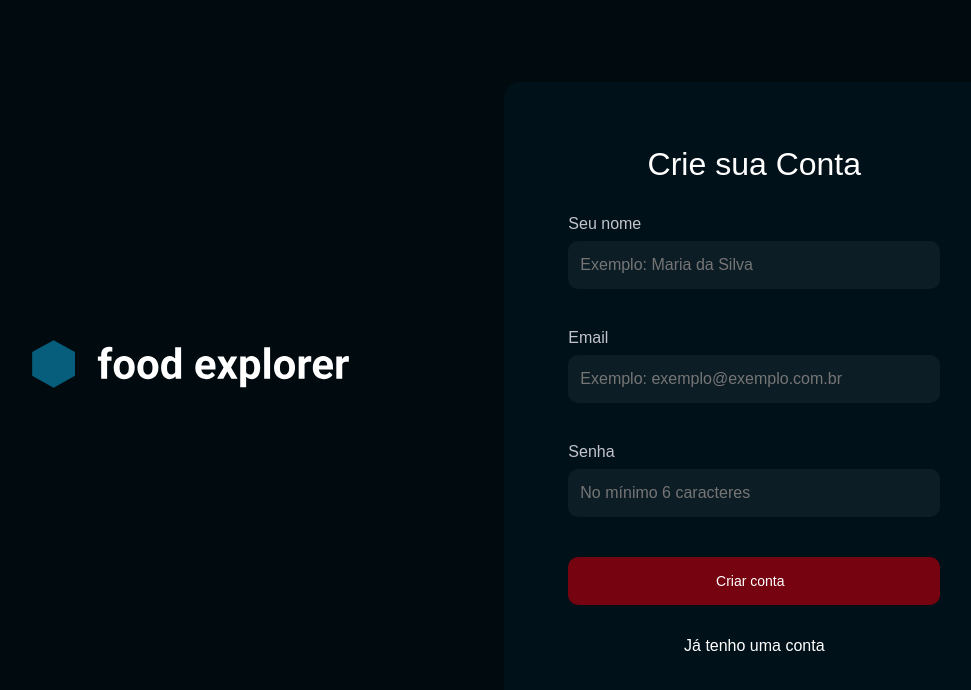
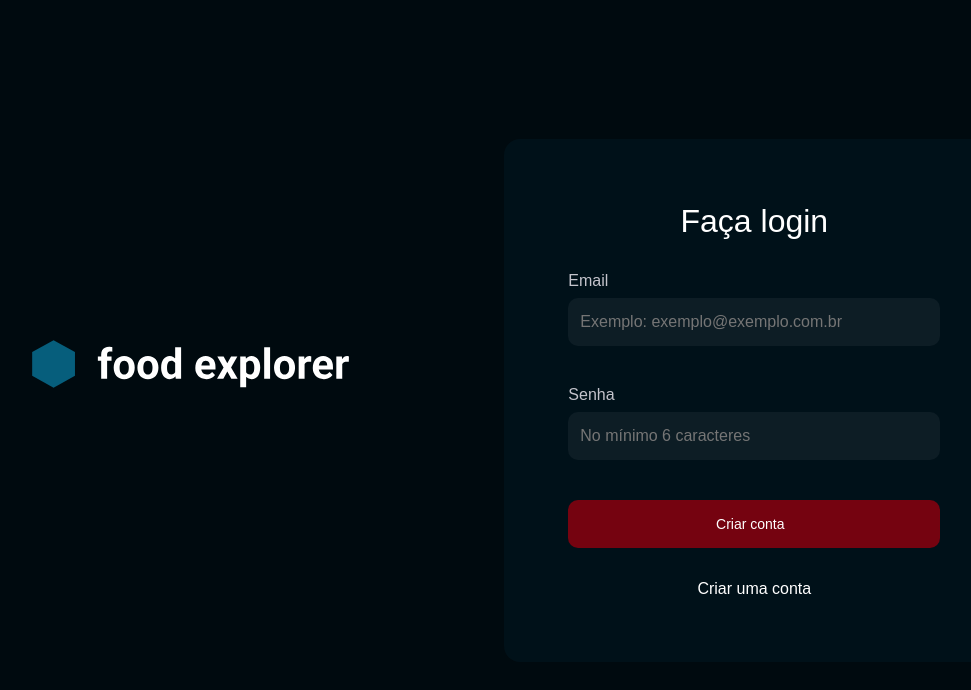
Before and after one commit to viniciusamc/food-explorer, a React (Vite) app: page / in a window 1280 px wide. Shown: the top 690 px of the page, without its empty margins (124-1095 px from the left). Built offline with nearby package versions, Linux system fonts and the light colour scheme.

Commit message:
feat:signin

```diff
--- a/src/pages/SignIn/index.jsx
+++ b/src/pages/SignIn/index.jsx
@@ -11,11 +11,7 @@ export function SignIn() {
         <img src={logo} />
       </Logo>
       <Form>
-        <h1>Crie sua Conta</h1>
-        <Content>
-          <label>Seu nome</label>
-          <Input placeholder="Exemplo: Maria da Silva"></Input>
-        </Content>
+        <h1>Faça login</h1>
 
         <Content>
           <label>Email</label>
@@ -29,7 +25,7 @@ export function SignIn() {
 
         <Button text={"Criar conta"} />
 
-        <Link>Já tenho uma conta</Link>
+        <Link>Criar uma conta</Link>
       </Form>
     </Container>
   );
```
